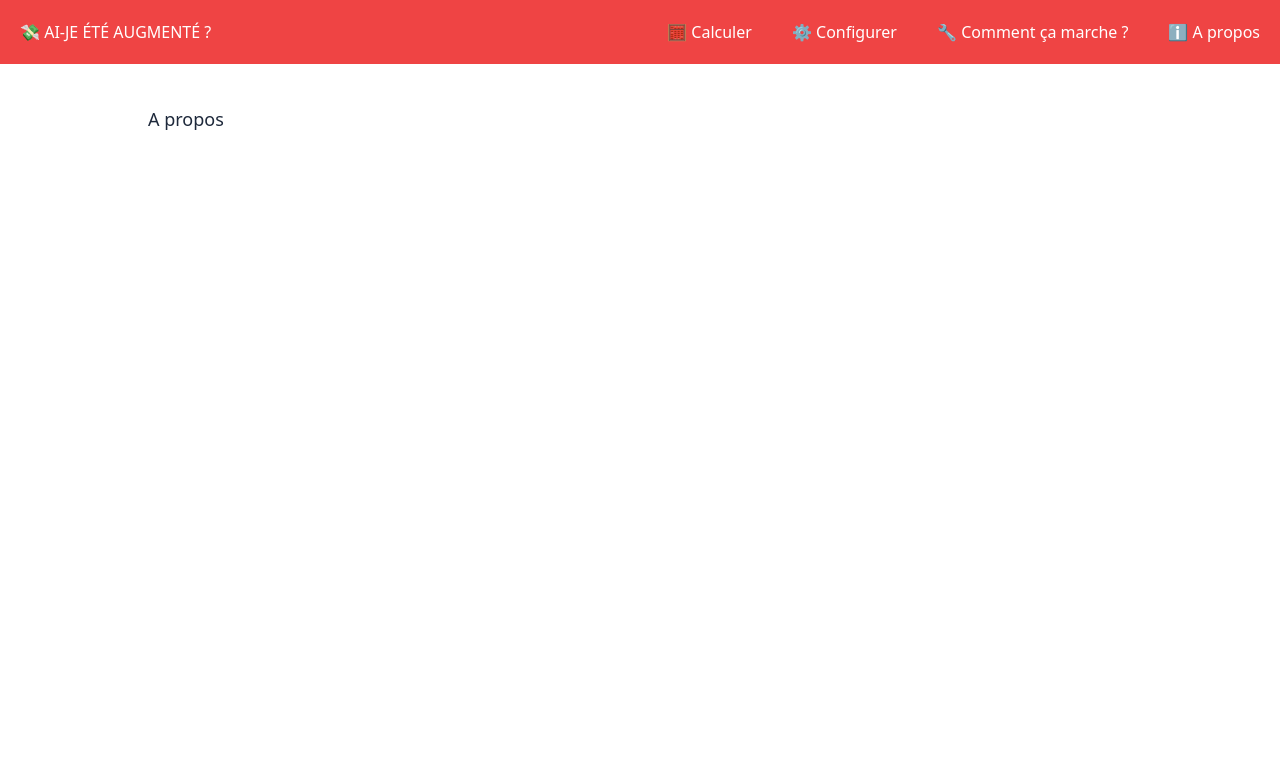
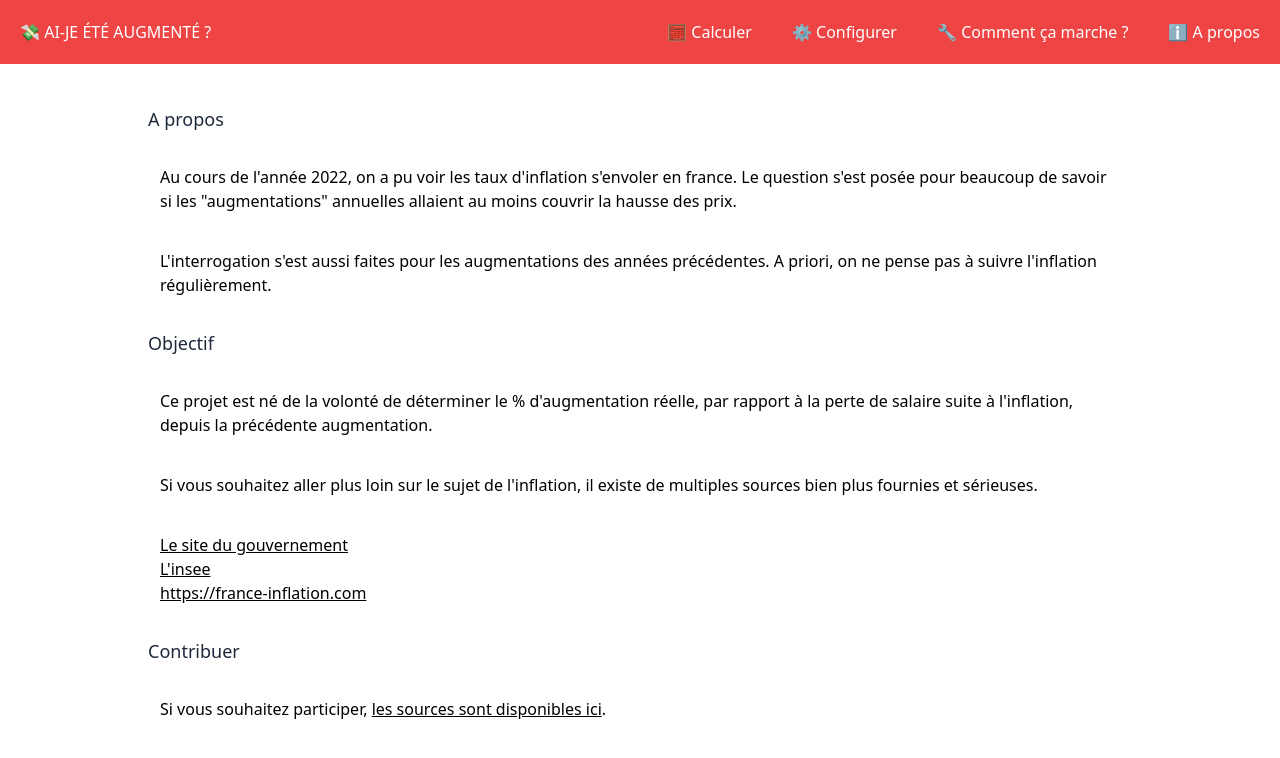
Before and after one commit to quentinlegot/ai-je-ete-augmente, a Vue app: page /about in a window 1280 px wide. Shown: the top 758 px of the page. Built offline with nearby package versions, Linux system fonts and the light colour scheme.

Commit message:
feat: add about view

```diff
--- a/src/views/AboutView.vue
+++ b/src/views/AboutView.vue
@@ -1,5 +1,54 @@
 <template>
   <main class="mx-auto max-w-screen-lg p-5">
     <h2 class="my-5 text-lg text-slate-800">A propos</h2>
+    <p class="mb-3 p-3">
+      Au cours de l'année 2022, on a pu voir les taux d'inflation s'envoler en france. Le question
+      s'est posée pour beaucoup de savoir si les "augmentations" annuelles allaient au moins couvrir
+      la hausse des prix.
+    </p>
+    <p class="mb-3 p-3">
+      L'interrogation s'est aussi faites pour les augmentations des années précédentes. A priori, on
+      ne pense pas à suivre l'inflation régulièrement.
+    </p>
+    <h2 class="my-5 text-lg text-slate-800">Objectif</h2>
+    <p class="mb-3 p-3">
+      Ce projet est né de la volonté de déterminer le % d'augmentation réelle, par rapport à la
+      perte de salaire suite à l'inflation, depuis la précédente augmentation.
+    </p>
+    <p class="mb-3 p-3">
+      Si vous souhaitez aller plus loin sur le sujet de l'inflation, il existe de multiples sources
+      bien plus fournies et sérieuses.
+    </p>
+    <ul class="mb-3 p-3">
+      <li>
+        <a
+          href="https://www.economie.gouv.fr/cedef/evolution-prix-consommation"
+          target="_blank"
+          class="underline"
+        >
+          Le site du gouvernement
+        </a>
+      </li>
+      <li>
+        <a href="https://www.insee.fr/fr/statistiques/4268033" target="_blank" class="underline">
+          L'insee
+        </a>
+      </li>
+      <li>
+        <a href="https://france-inflation.com" target="_blank" class="underline">
+          https://france-inflation.com
+        </a>
+      </li>
+    </ul>
+    <h2 class="my-5 text-lg text-slate-800">Contribuer</h2>
+    <p class="mb-3 p-3">
+      Si vous souhaitez participer,
+      <a
+        href="https://bitbucket.org/Lars-VanCiental/ai-je-ete-augmente/src/master/"
+        target="_blank"
+        class="underline"
+        >les sources sont disponibles ici</a
+      >.
+    </p>
   </main>
 </template>
```
